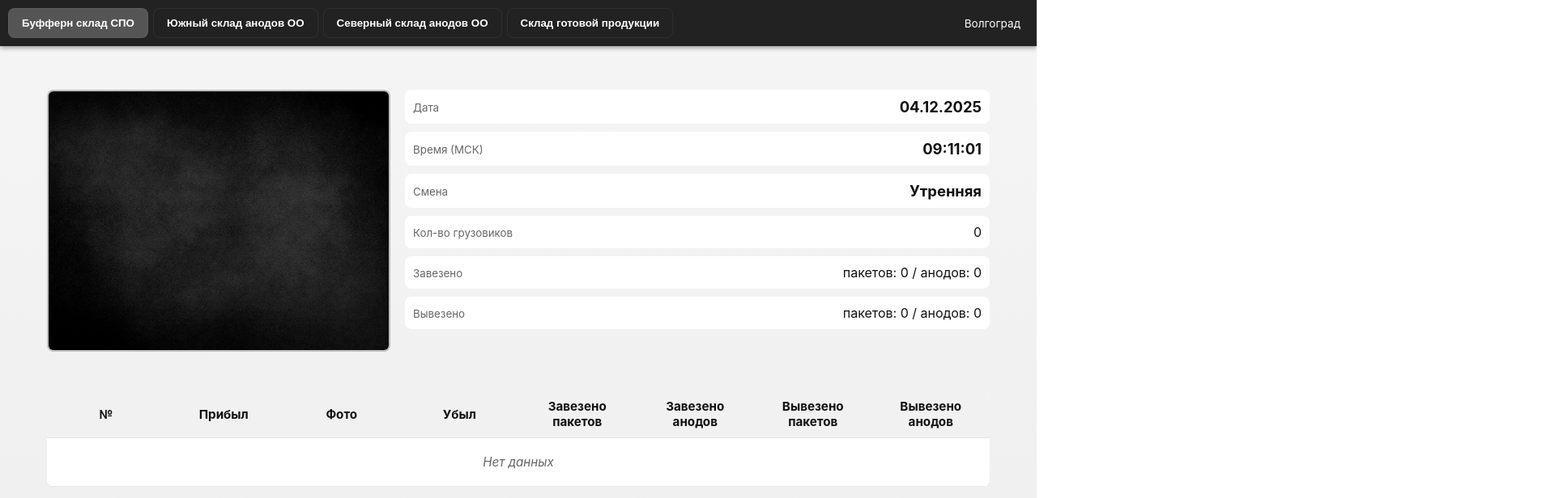
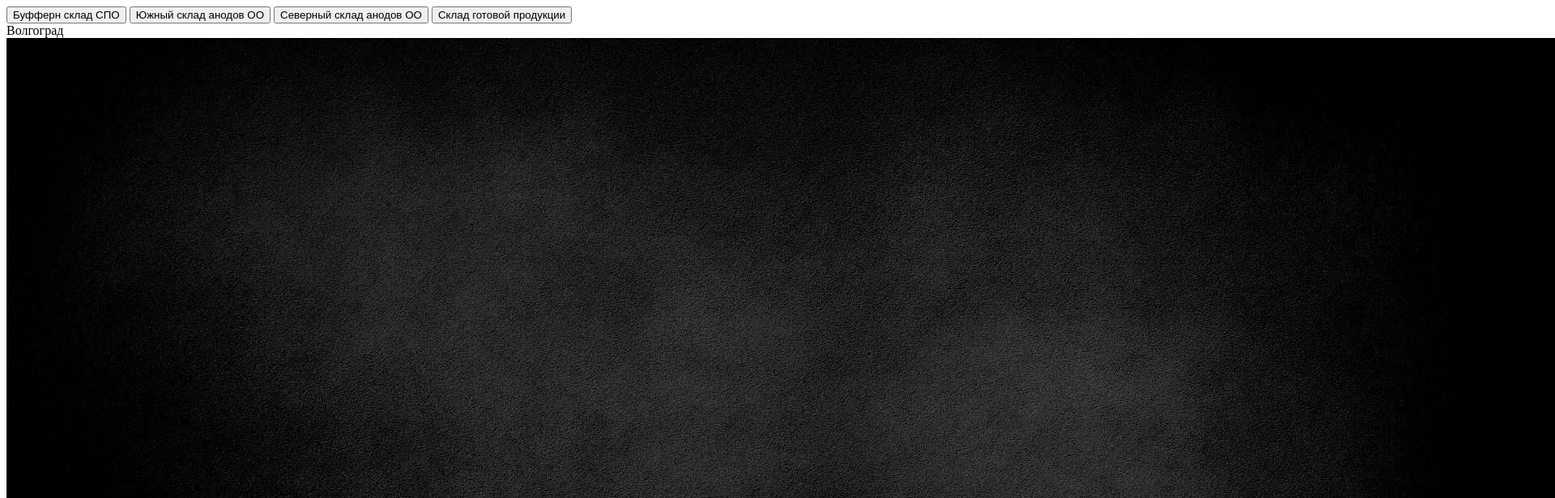
Before and after one commit to Diman3012/localhost, a plain HTML site: page index.html in a window 1280 px wide. Shown: the top 616 px of the page at 81% size, 1920 px wide, since content can reach past the window. Drawn offline with Linux system fonts and the light colour scheme; no server answers.

Commit message:
убрал стиль

```diff
--- a/index.html
+++ b/index.html
@@ -4,48 +4,7 @@
   <meta charset="UTF-8">
   <meta name="viewport" content="width=device-width, initial-scale=1.0">
   <title>Склады — Мониторинг (ч/б)</title>
-  <style>
-    :root {
-      --bg: #f5f5f5;
-      --panel: #fff;
-      --muted: #ccc;
-      --dark: #111;
-      --mid: #666;
-      --accent: #222;
-      --glass: rgba(255,255,255,0.04);
-    }
-    html,body {height:100%; margin:0; font-family: Inter, Arial, Helvetica, sans-serif; background: linear-gradient(180deg,var(--bg),#eee); color: var(--dark); -webkit-font-smoothing:antialiased;}
-    header {display:flex; gap:6px; align-items:center; padding:10px; background:#222; color:#fff; box-shadow:0 2px 6px rgba(0,0,0,0.4); position:sticky; top:0; z-index:100;}
-    .tab-btn {background:transparent; color:#fff; border:1px solid rgba(255,255,255,0.06); padding:10px 16px; cursor:pointer; border-radius:8px; transition:all 180ms ease; font-weight:600;}
-    .tab-btn:hover { transform: translateY(-2px); box-shadow: 0 4px 12px rgba(0,0,0,0.35);}
-    .tab-btn.active {background:#555;}
-    main.container {padding:20px; max-width:1200px; margin:16px auto;}
-    .section {display:none; padding:18px; gap:18px;}
-    .section.active {display:flex; flex-direction:column;}
-    .content {display:flex; gap:18px; flex-wrap:wrap; align-items:flex-start;}
-    .camera {width:420px; min-width:280px; height:320px; background:var(--muted); display:flex; justify-content:center; align-items:center; cursor:pointer; overflow:hidden; border-radius:8px; border:2px solid rgba(0,0,0,0.07); box-shadow: 0 6px 18px rgba(0,0,0,0.12) inset;}
-    .camera img {width:100%; height:100%; object-fit:cover; display:block;}
-    .info {flex:1; min-width:260px; display:flex; flex-direction:column; gap:10px;}
-    .info .row {display:flex; gap:10px; align-items:center; justify-content:space-between; padding:10px; background:var(--panel); border-radius:8px;}
-    .info .row small {color:var(--mid);}
-    .info .big {font-size:1.15rem; font-weight:700;}
-    table {width:100%; border-collapse:collapse; background:var(--panel); border-radius:8px; overflow:hidden;}
-    thead {background: #f1f1f1;}
-    th,td {padding:8px 6px; border-bottom:1px solid #e6e6e6; text-align:center; font-size:0.95rem;}
-    tbody tr:hover {background: rgba(0,0,0,0.02);}
-    tbody {max-height:400px; display:block; overflow:auto;}
-    thead, tbody tr {display:table; width:100%; table-layout:fixed;}
-    thead th {padding:10px; font-weight:700;}
-    .fullscreen {position:fixed; inset:0; background:rgba(0,0,0,0.92); display:none; align-items:center; justify-content:center; z-index:9999;}
-    .fullscreen img {max-width:92%; max-height:92%; border-radius:8px; box-shadow: 0 10px 50px rgba(0,0,0,0.7);}
-    .close-btn {position:absolute; top:18px; right:22px; color:#fff; font-size:34px; cursor:pointer;}
-    @media (max-width:900px){.camera{ width:100%; height:220px;} .content{ flex-direction:column;} tbody{ max-height:300px;}}
-    tbody::-webkit-scrollbar{width:10px;} tbody::-webkit-scrollbar-thumb{background:linear-gradient(180deg,#ddd,#bbb); border-radius:8px;}
-    .muted { color:var(--mid); } .pill{ background:#222; color:#fff; padding:6px 10px; border-radius:999px; font-size:0.85rem; }
-    img.tiny { height:48px; max-width:120px; object-fit:cover; cursor:pointer; border-radius:4px; }
-    td.left { text-align:left; padding-left:8px; }
-    .no-data {text-align:center; padding:20px; color:var(--mid); font-style:italic;}
-  </style>
+
 </head>
 <body>
 <header>
```
